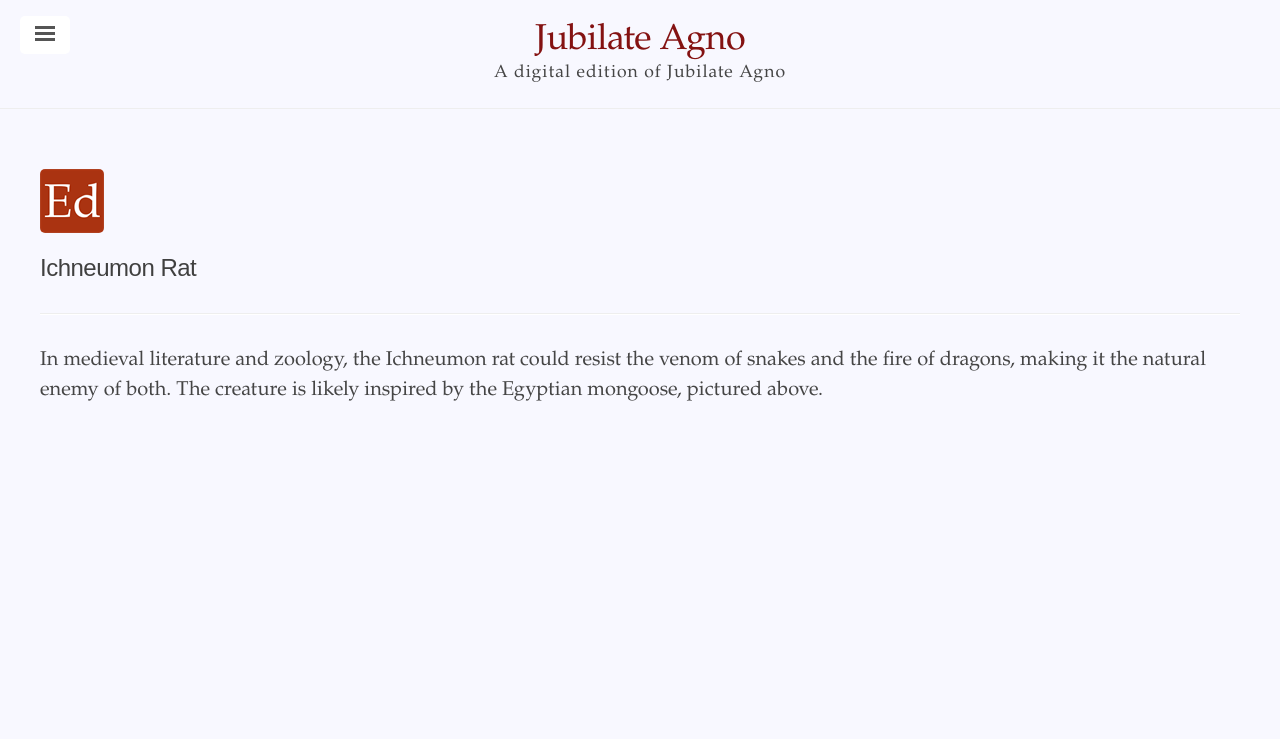
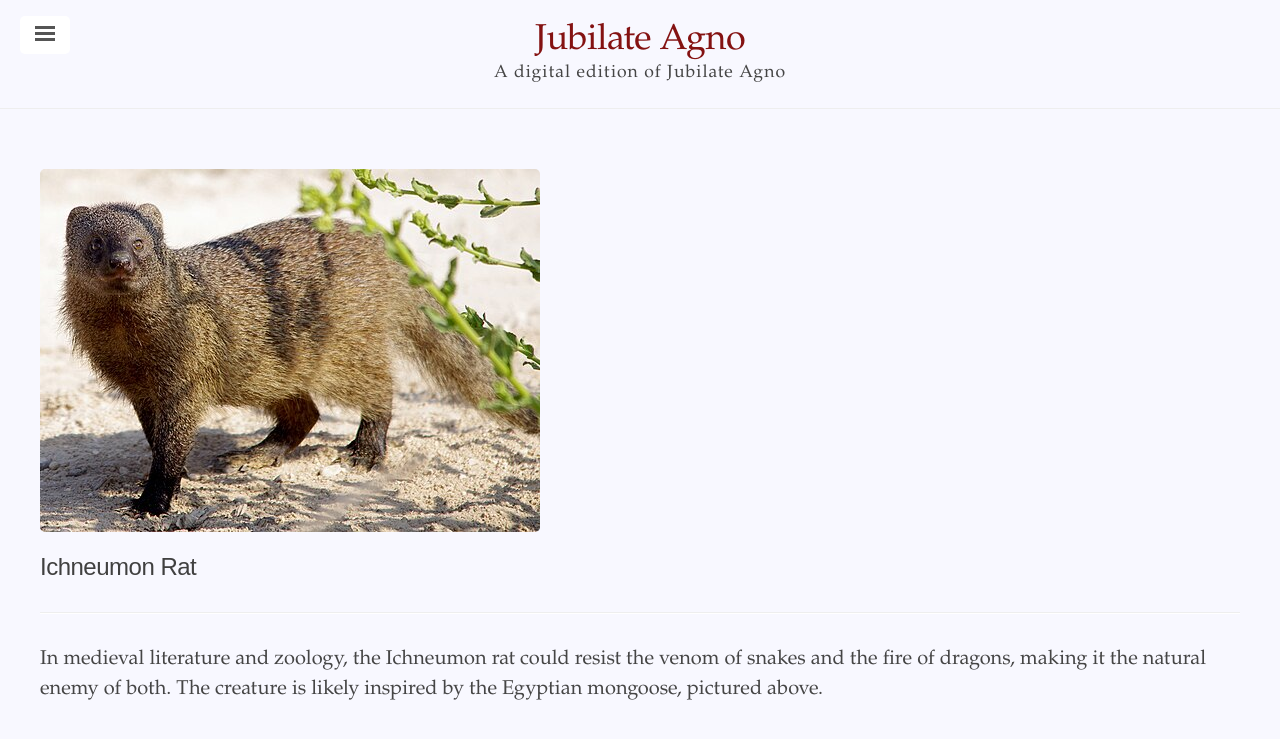
Before and after one commit to jwhittell/jubilate-agno-ed, a Jekyll site: the page built from _texts/animals.html, in a window 1280 px wide. Shown: the top 739 px of the page. Built offline with Jekyll 4.4.1, drawn with Linux system fonts in a browser that asks for light colours.

Commit message:
Update animals.html

```diff
--- a/_texts/animals.html
+++ b/_texts/animals.html
@@ -36,7 +36,7 @@
 </style>
 <body>
   <div class="container">
-    <img src="{{site.baseurl}}/assets/favicon.ico" alt="The Egpytian Mongoose">
+    <img src="{{site.baseurl}}/assets/ichneumon rat.jpg" alt="The Egpytian Mongoose">
     <div class="text">
       <h2>Ichneumon Rat</h2><hr>
       <p>In medieval literature and zoology, the Ichneumon rat could resist the venom of snakes and the fire of dragons, making it the natural enemy of both. The creature is likely inspired by the Egyptian mongoose, pictured above. </p>
```
